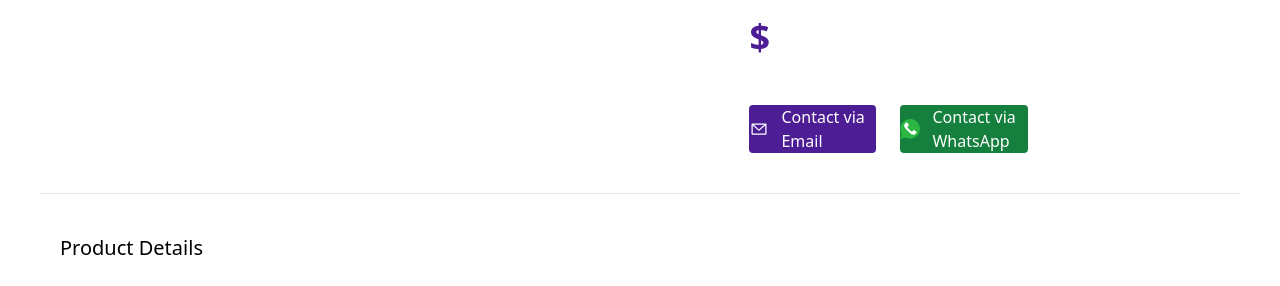
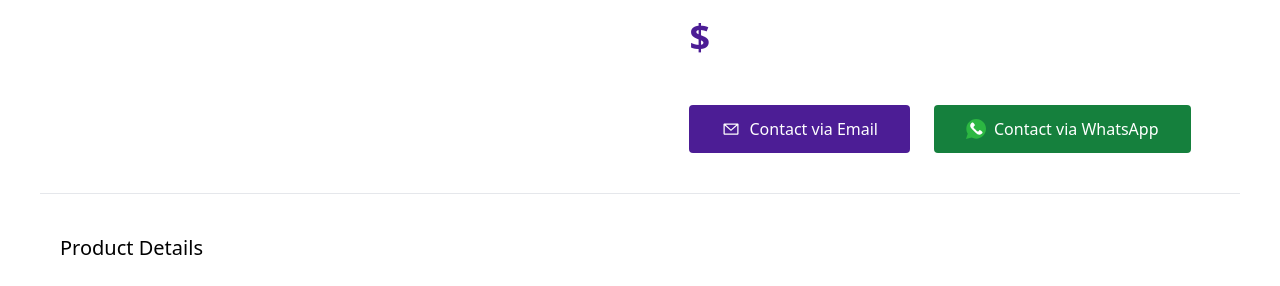
Before and after one commit to arian-hadi/meta-takas, a Django app: template backend/products/templates/products/product_detail.html in a window 1280 px wide. Shown: the part 235-521 px from the top of the page. Run offline with Django 5.2, Linux system fonts and the light colour scheme; the template is opened without the code that fills it, so the values that code supplies are empty; style sheets or scripts are compiled from the project's sources; some libraries are stand-ins or nearby versions.

Commit message:
fix the detail button design in the product detail

```diff
--- a/backend/products/templates/products/product_detail.html
+++ b/backend/products/templates/products/product_detail.html
@@ -62,12 +62,13 @@
             <!-- Contact via Email -->
             <a
                 href="mailto:{{ product.email }}"
-            class="flex h-12 w-full items-center justify-center rounded bg-violet-900 text-white transition hover:bg-violet-800 sm:w-1/3"
+                class="flex h-12 items-center justify-center rounded bg-violet-900 text-white transition
+                    hover:bg-violet-800 px-6 sm:px-8"
             >
                 <svg
                 xmlns="http://www.w3.org/2000/svg"
                 viewBox="0 0 24 24"
-                class="mr-3 h-5 w-5 flex-shrink-0"
+                class="mr-2 h-5 w-5 flex-shrink-0"
                 >
                 <path
                     fill="#FFFFFF"
@@ -81,14 +82,15 @@
 
             <!-- Contact via WhatsApp -->
             <a
-            href="https://wa.me/{{ product.whatsapp_number }}"
+                href="https://wa.me/{{ product.whatsapp_number|cut:'+'|cut:' ' }}"
                 target="_blank"
-            class="flex h-12 w-full items-center justify-center rounded bg-green-700 text-white transition hover:bg-green-500 sm:w-1/3"
+                class="flex h-12 items-center justify-center rounded bg-green-700 text-white transition
+                    hover:bg-green-500 px-6 sm:px-8"
             >
                 <svg
                 xmlns="http://www.w3.org/2000/svg"
                 viewBox="0 0 58 58"
-                class="mr-3 h-5 w-5 flex-shrink-0"
+                class="mr-2 h-5 w-5 flex-shrink-0"
                 >
                 <g>
                     <path
```
Lines whose indentation alone changed are shown as unchanged.
